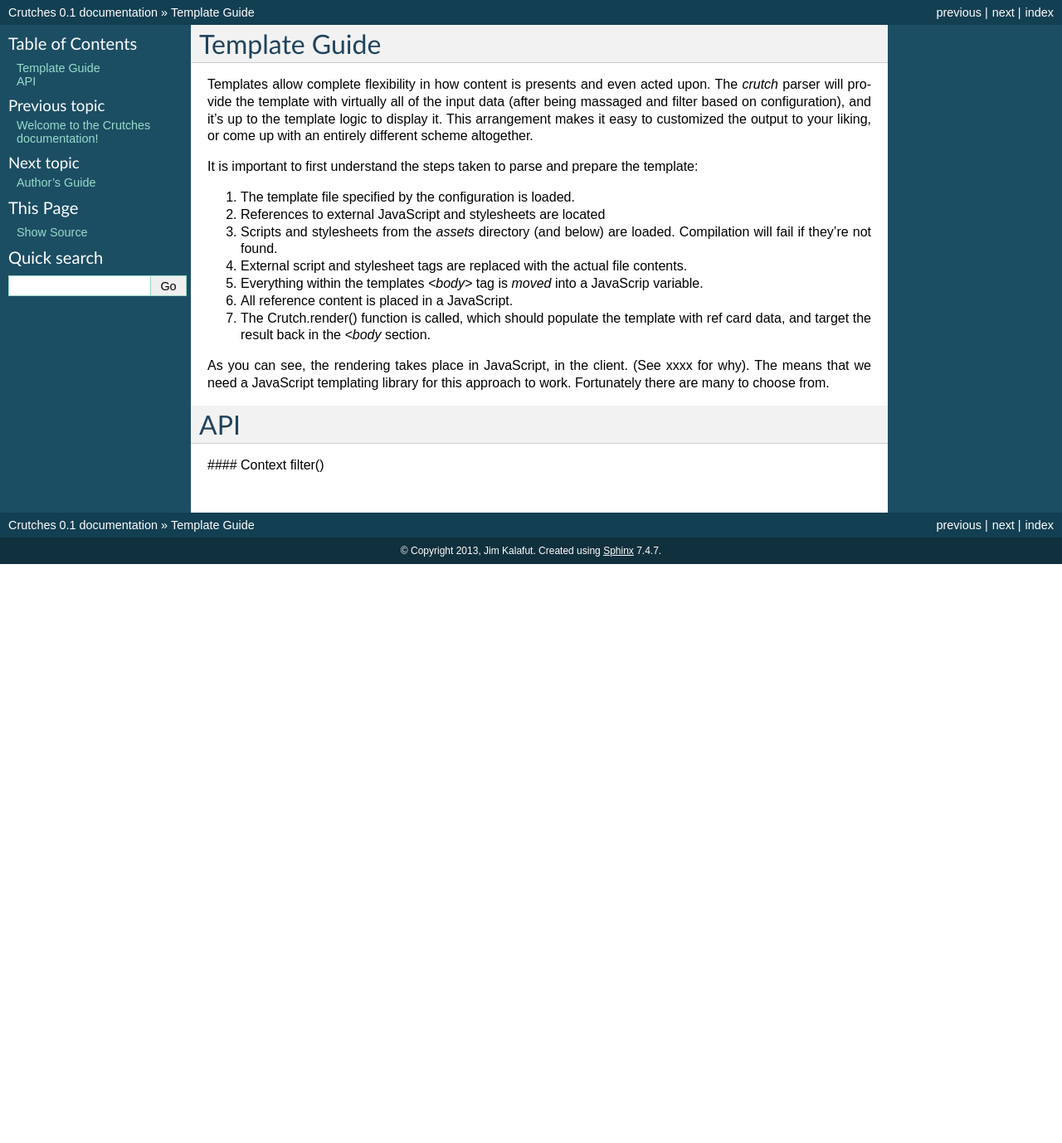
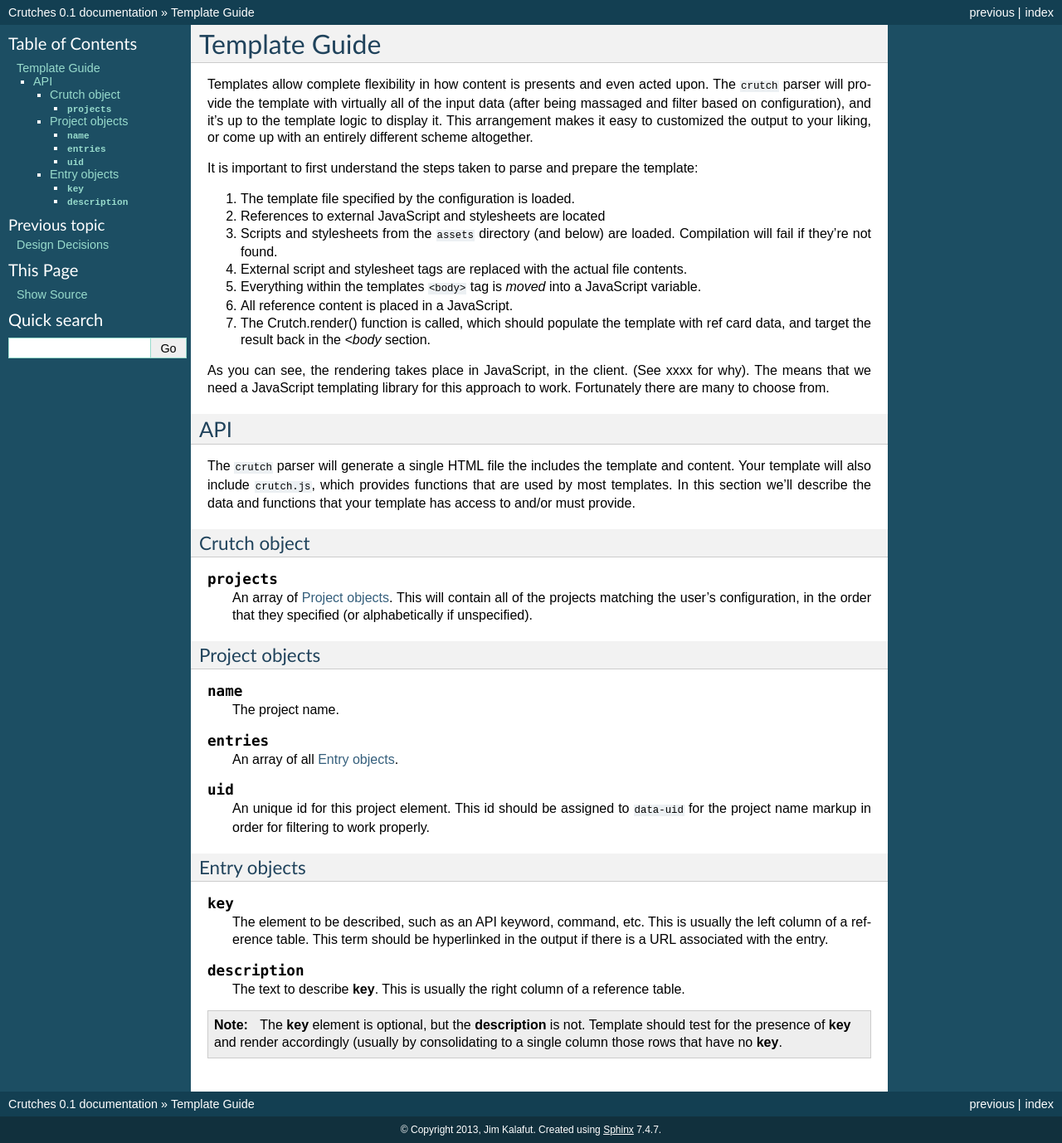
Before and after one commit to kalafut/crutches, a Sphinx documentation site: the page built from docs/templates.rst, in a window 1280 px wide. Shown: the whole page at 83% size. Built offline with Sphinx 7.4.7, drawn with Linux system fonts in a browser that asks for light colours; before the commit the page ends 900 px from its top, so only the background shows below that.

Commit message:
Laying out template description.

```diff
--- a/docs/index.rst
+++ b/docs/index.rst
@@ -11,9 +11,9 @@ Contents:
 .. toctree::
    :maxdepth: 2
 
-   templates
    contributing
    design
+   templates
 
 
 
--- a/docs/templates.rst
+++ b/docs/templates.rst
@@ -1,9 +1,10 @@
 .. _templates:
 
+##############
 Template Guide
 ##############
 
-Templates allow complete flexibility in how content is presents and even acted upon. The `crutch` parser will provide the template
+Templates allow complete flexibility in how content is presents and even acted upon. The ``crutch`` parser will provide the template
 with virtually all of the input data (after being massaged and filter based on configuration), and it's up to the template logic to
 display it. This arrangement makes it easy to customized the output to your liking, or come up with an entirely different scheme altogether.
 
@@ -11,16 +12,63 @@ It is important to first understand the steps taken to parse and prepare the tem
 
 1. The template file specified by the configuration is loaded.
 2. References to external JavaScript and stylesheets are located
-3. Scripts and stylesheets from the `assets` directory (and below) are loaded. Compilation will fail if they're not found.
+3. Scripts and stylesheets from the ``assets`` directory (and below) are loaded. Compilation will fail if they're not found.
 4. External script and stylesheet tags are replaced with the actual file contents.
-5. Everything within the templates `<body>` tag is *moved* into a JavaScrip variable.
+5. Everything within the templates ``<body>`` tag is *moved* into a JavaScript variable.
 6. All reference content is placed in a JavaScript.
 7. The Crutch.render() function is called, which should populate the template with ref card data, and target the result back in the `<body` section.
 
 As you can see, the rendering takes place in JavaScript, in the client. (See xxxx for why). The means that we need a JavaScript templating library for this approach to work. Fortunately there are many to choose from.
 
 API
-###
+####
 
-#### Context
-filter()
+The ``crutch`` parser will generate a single HTML file the includes the template and content. Your template will also include ``crutch.js``, which provides functions that are used by most templates. In this section we'll describe the data and functions that your template has access to and/or must provide.
+
+
+Crutch object
+-------------
+
+
+.. attribute:: projects
+
+    An array of :ref:`project`. This will contain all of the projects matching the user's
+    configuration, in the order that they specified (or alphabetically if unspecified).
+
+.. _project:
+
+Project objects
+---------------
+.. attribute:: name
+
+    The project name.
+
+.. attribute:: entries
+
+    An array of all :ref:`entry`.
+
+.. attribute:: uid
+
+    An unique id for this project element. This id should be assigned to ``data-uid`` for the project name
+    markup in order for filtering to work properly.
+
+.. _entry:
+
+Entry objects
+--------------
+
+
+.. attribute:: key
+
+    The element to be described, such as an API keyword, command, etc. This is usually the left
+    column of a reference table. This term should be hyperlinked in the output if there is a URL
+    associated with the entry.
+
+
+.. attribute:: description
+
+    The text to describe **key**. This is usually the right column of a reference table.
+
+
+.. note:: The **key** element is optional, but the **description** is not. Template should test for the presence of
+   **key** and render accordingly (usually by consolidating to a single column those rows that have no **key**.
```
Also changed, not shown: other parts of docs/index.rst (+0 -1 lines).
